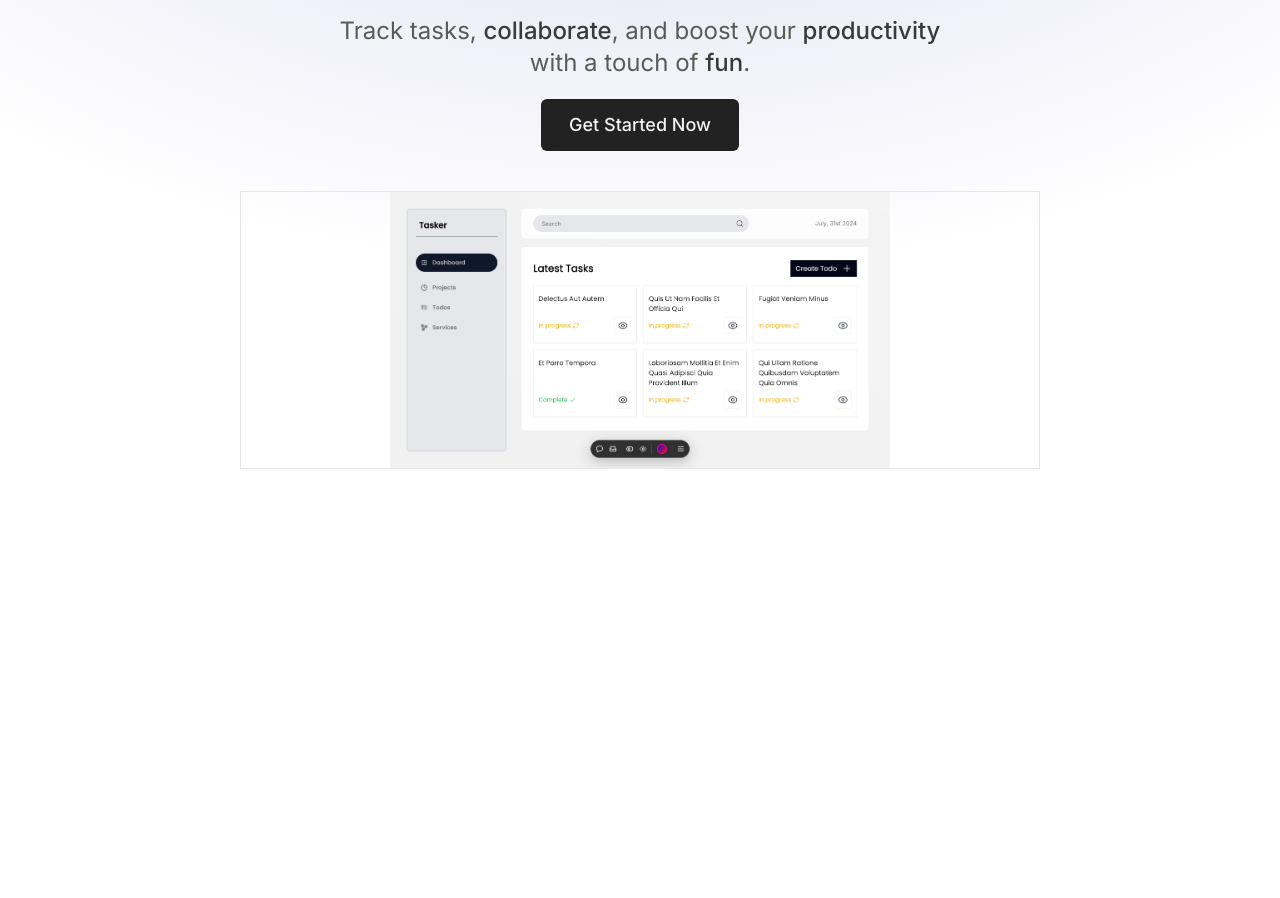
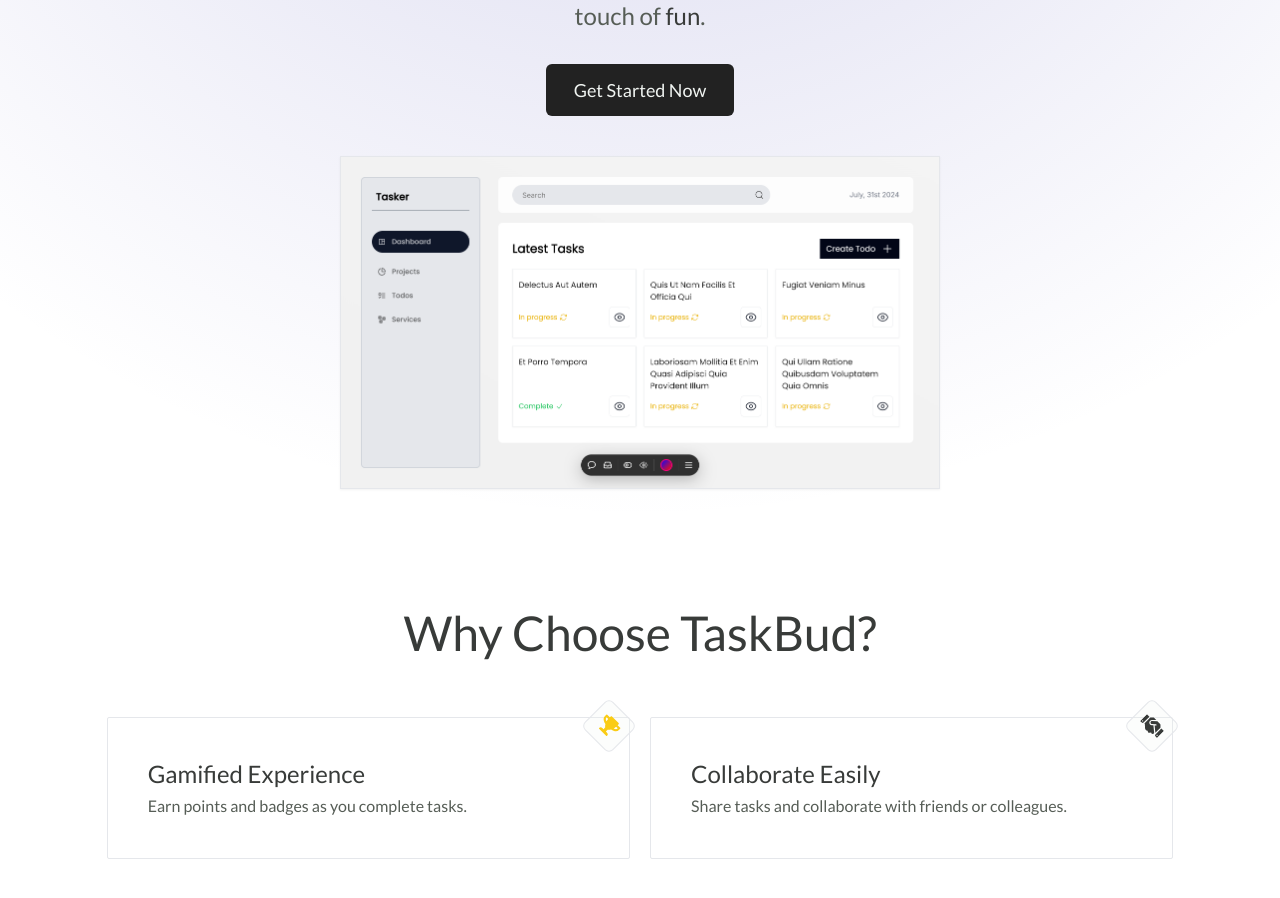
Before and after one commit to Smartlify07/Tasky, a Next.js app: page / in a window 1280 px wide. Shown: the part 204-1102 px from the top of the page. Before the commit the page ends 800 px from the top, so only its background shows below. Built offline with nearby package versions, Linux system fonts and the light colour scheme.

Commit message:
Added features section

```diff
--- a/package.json
+++ b/package.json
@@ -12,6 +12,7 @@
     "next": "14.2.5",
     "react": "^18",
     "react-dom": "^18",
+    "react-icons": "^5.2.1",
     "react-magic-motion": "^1.1.2"
   },
   "devDependencies": {
--- /dev/null
+++ b/src/app/lib/constants.js
@@ -0,0 +1,27 @@
+export const taskyFeatures = [
+  {
+    name: "Gamified Experience",
+    description: "Earn points and badges as you complete tasks.",
+    icon: "https://example.com/icons/gamified-experience.png",
+  },
+  {
+    name: "Collaborate Easily",
+    description: "Share tasks and collaborate with friends or colleagues.",
+    icon: "https://example.com/icons/collaborate-easily.png",
+  },
+  {
+    name: "Custom Themes",
+    description: "Personalize your todo list with different themes.",
+    icon: "https://example.com/icons/custom-themes.png",
+  },
+  {
+    name: "Daily Challenges",
+    description: "Stay motivated with daily and weekly challenges.",
+    icon: "https://example.com/icons/daily-challenges.png",
+  },
+  {
+    name: "Real-Time Sync",
+    description: "Access your tasks anytime, anywhere with real-time sync.",
+    icon: "https://example.com/icons/real-time-sync.png",
+  },
+];
--- a/src/app/page.jsx
+++ b/src/app/page.jsx
@@ -1,14 +1,16 @@
 import Navbar from "@/app/ui/navbar";
 import Gradient from "./ui/home/gradient";
 import HeroSection from "./ui/home/hero";
+import Features from "./ui/home/features";
 
 export default function Home() {
   return (
     <>
-      <main class="relative min-h-screen w-full bg-white flex flex-col items-center justify-center bg-gradient-to-tl">
+      <main class="relative min-h-screen w-full bg-white flex flex-col items-center justify-center  overflow-hidden">
         <Gradient />
-        <div className="container mx-auto z-10 md:w-11/12 lg:w-10/12">
+        <div className="container mx-auto py-10 z-10 md:w-11/12 lg:w-10/12">
           <HeroSection />
+          <Features />
         </div>
       </main>
     </>
--- /dev/null
+++ b/src/app/ui/home/features.jsx
@@ -0,0 +1,70 @@
+import { Lato } from "next/font/google";
+import { taskyFeatures } from "@/app/lib/constants";
+import {
+  FaHandshake,
+  FaTrophy,
+  FaTrello,
+  FaSlack,
+  FaGoogleDrive,
+} from "react-icons/fa";
+import Image from "next/image";
+import { useIcons } from "@/app/lib/hooks";
+const lato = Lato({
+  weight: ["400", "700"],
+  subsets: ["latin"],
+});
+
+export default function Features() {
+  const features = [...taskyFeatures];
+  const { GoogleDrive, Trello, Slack } = useIcons();
+  return (
+    <section className={`${lato.className} py-20`}>
+      <h1 className="text-5xl text-dark font-medium text-center mb-10">
+        Why Choose TaskBud?
+      </h1>
+
+      <div className="grid grid-cols-1 gap-5 py-5 md:grid-cols-2  lg:grid-cols-4">
+        <div className="col-span-2 border rounded-sm py-10 flex flex-col gap-1 px-5 md:px-10 relative transition-all">
+          <h3 className="text-2xl font-medium text-dark">{features[0].name}</h3>
+          <p className="text-base font-normal text-tertiary">
+            {features[0].description}
+          </p>
+
+          <div className=" absolute -top-3 right-0 flex items-center justify-center rotate-45 rounded-md bg-primary bg-opacity-20 border w-10 h-10">
+            <FaTrophy className="text-yellow-400 text-xl" />
+          </div>
+        </div>
+
+        <div className="group col-span-2 border rounded-sm py-10 flex flex-col gap-1 px-5 md:px-10 relative transition-all duration-300">
+          {/* Initial content */}
+          <h3 className="text-2xl font-medium text-dark transition-opacity duration-300 opacity-100 group-hover:opacity-0">
+            {features[1].name}
+          </h3>
+          <p className="text-base font-normal text-tertiary transition-opacity duration-300 opacity-100 group-hover:opacity-0">
+            {features[1].description}
+          </p>
+
+          <div className="absolute -top-3 right-0 flex items-center justify-center rotate-45 rounded-md bg-primary bg-opacity-20 border w-10 h-10 transition-opacity duration-300 opacity-100 ">
+            <FaHandshake className="text-dark text-2xl" />
+          </div>
+
+          {/* Content to show on hover */}
+
+          <div className="absolute left-[9%] inset-0 flex flex-col gap-1  justify-center opacity-0 transition-opacity duration-300 group-hover:opacity-100">
+            <h3 className="text-2xl font-medium text-dark">
+              Collaborate Seamlessly
+            </h3>
+            <p className="text-base font-normal text-tertiary">
+              Integrate with popular productivity tools to boost your workflow.
+            </p>
+            <div className="flex items-center flex-wrap gap-3 mt-2">
+              <GoogleDrive className="size-4" />
+              <Slack className="size-4" />
+              <Trello className="size-4" />
+            </div>
+          </div>
+        </div>
+      </div>
+    </section>
+  );
+}
--- a/src/app/ui/home/gradient.jsx
+++ b/src/app/ui/home/gradient.jsx
@@ -1,5 +1,5 @@
 export default function Gradient() {
   return (
-    <div class="absolute top-0 h-screen -z-2 w-screen bg-white bg-[radial-gradient(ellipse_80%_80%_at_50%_-20%,rgba(120,119,198,0.3),rgba(255,255,255,0))]"></div>
+    <div class="absolute top-0 min-h-full -z-2 w-screen bg-white bg-[radial-gradient(ellipse_80%_80%_at_50%_-20%,rgba(120,119,198,0.3),rgba(255,255,255,0))]"></div>
   );
 }
--- a/src/app/ui/home/hero.jsx
+++ b/src/app/ui/home/hero.jsx
@@ -1,8 +1,16 @@
+import { Lato } from "next/font/google";
 import Image from "next/image";
+
+const lato = Lato({
+  weight: ["400", "700"],
+  subsets: ["latin"],
+});
 
 export default function HeroSection() {
   return (
-    <section className="flex flex-col items-center gap-5">
+    <section
+      className={`${lato.className} flex flex-col items-center gap-5 py-10`}
+    >
       <h1 className="text-5xl md:text-7xl text-center font-medium text-dark">
         TaskBud
       </h1>
@@ -17,16 +25,17 @@
         .
       </h2>
 
-      <button className="bg-[#222] px-7 py-3 text-primary font-medium text-lg rounded-md transition-colors hover:bg-[#111]">
+      <button className="bg-[#222] px-7 py-3 mt-3 text-primary font-medium text-lg rounded-md transition-colors hover:bg-[#111]">
         Get Started Now
       </button>
 
-      <div className="md:w-9/12 mt-5 flex items-center flex-col mx-auto border">
+      <div className="md:w-9/12 mt-5 flex items-center flex-col mx-auto">
         <Image
-          width={500}
-          height={500}
+          width={600}
+          height={600}
           src={"/assets/images/hero/hero.png"}
           alt="app-demo"
+          className="border drop-shadow-sm"
         />
       </div>
     </section>
```
Also changed, not shown: public/assets/images/icons/google-drive.svg (added), src/app/lib/hooks.js (added), 1 other file (tests, documents, lock files or other folders).
